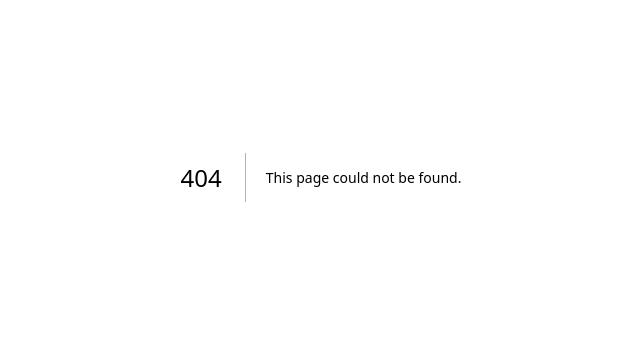
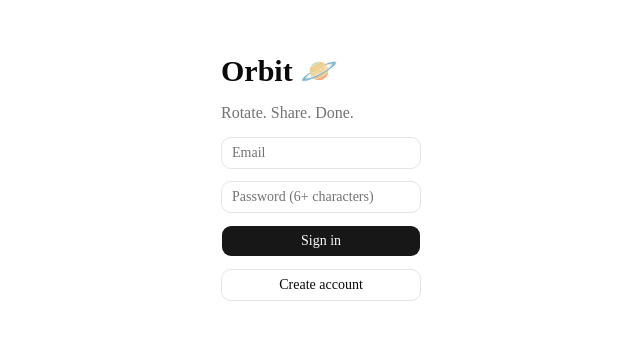
Before and after one commit to HoorUlAin-Pixel/orbit, a Next.js app: page /login in a window 1280 px wide. Before the commit this address had no page. Shown: the part 223-562 px from the top of the page, without its empty margins (319-959 px from the left). Built offline with nearby package versions, Linux system fonts and the light colour scheme.

Commit message:
Add login

```diff
--- /dev/null
+++ b/app/login/page.tsx
@@ -0,0 +1,38 @@
+"use client";
+import { useState } from "react";
+import { useRouter } from "next/navigation";
+import { createClient } from "@/lib/supabase/client";
+import { Button } from "@/components/ui/button";
+import { Input } from "@/components/ui/input";
+
+export default function LoginPage() {
+  const router = useRouter();
+  const [email, setEmail] = useState("");
+  const [password, setPassword] = useState("");
+  const [error, setError] = useState("");
+
+  async function submit(mode: "in" | "up") {
+    const supabase = createClient();
+    const { error } =
+      mode === "in"
+        ? await supabase.auth.signInWithPassword({ email, password })
+        : await supabase.auth.signUp({ email, password });
+    if (error) return setError(error.message);
+    router.push("/");
+    router.refresh();
+  }
+
+  return (
+    <main className="mx-auto flex min-h-screen max-w-sm flex-col justify-center gap-3 p-6">
+      <h1 className="text-3xl font-bold">Orbit 🪐</h1>
+      <p className="text-muted-foreground">Rotate. Share. Done.</p>
+      <Input type="email" placeholder="Email" value={email}
+        onChange={(e) => setEmail(e.target.value)} />
+      <Input type="password" placeholder="Password (6+ characters)" value={password}
+        onChange={(e) => setPassword(e.target.value)} />
+      {error && <p className="text-sm text-red-600">{error}</p>}
+      <Button onClick={() => submit("in")}>Sign in</Button>
+      <Button variant="outline" onClick={() => submit("up")}>Create account</Button>
+    </main>
+  );
+}
--- /dev/null
+++ b/lib/supabase/client.ts
@@ -0,0 +1,7 @@
+import { createBrowserClient } from "@supabase/ssr";
+
+export const createClient = () =>
+  createBrowserClient(
+    process.env.NEXT_PUBLIC_SUPABASE_URL!,
+    process.env.NEXT_PUBLIC_SUPABASE_ANON_KEY!
+  );
--- /dev/null
+++ b/lib/supabase/server.ts
@@ -0,0 +1,22 @@
+import { createServerClient, type CookieOptions } from "@supabase/ssr";
+import { cookies } from "next/headers";
+
+export async function createClient() {
+  const cookieStore = await cookies();
+  return createServerClient(
+    process.env.NEXT_PUBLIC_SUPABASE_URL!,
+    process.env.NEXT_PUBLIC_SUPABASE_ANON_KEY!,
+    {
+      cookies: {
+        getAll: () => cookieStore.getAll(),
+        setAll: (list: { name: string; value: string; options: CookieOptions }[]) => {
+          try {
+            list.forEach(({ name, value, options }) =>
+              cookieStore.set(name, value, options)
+            );
+          } catch {}
+        },
+      },
+    }
+  );
+}
--- /dev/null
+++ b/proxy.ts
@@ -0,0 +1,32 @@
+import { createServerClient, type CookieOptions } from "@supabase/ssr";
+import { NextResponse, type NextRequest } from "next/server";
+
+export async function proxy(request: NextRequest) {
+  let response = NextResponse.next({ request });
+  const supabase = createServerClient(
+    process.env.NEXT_PUBLIC_SUPABASE_URL!,
+    process.env.NEXT_PUBLIC_SUPABASE_ANON_KEY!,
+    {
+      cookies: {
+        getAll: () => request.cookies.getAll(),
+        setAll: (list: { name: string; value: string; options: CookieOptions }[]) => {
+          list.forEach(({ name, value }) => request.cookies.set(name, value));
+          response = NextResponse.next({ request });
+          list.forEach(({ name, value, options }) =>
+            response.cookies.set(name, value, options)
+          );
+        },
+      },
+    }
+  );
+
+  const { data: { user } } = await supabase.auth.getUser();
+  if (!user && !request.nextUrl.pathname.startsWith("/login")) {
+    return NextResponse.redirect(new URL("/login", request.url));
+  }
+  return response;
+}
+
+export const config = {
+  matcher: ["/((?!_next/static|_next/image|favicon.ico|.*\\.(?:svg|png|jpg|ico|webp)$).*)"],
+};
```
